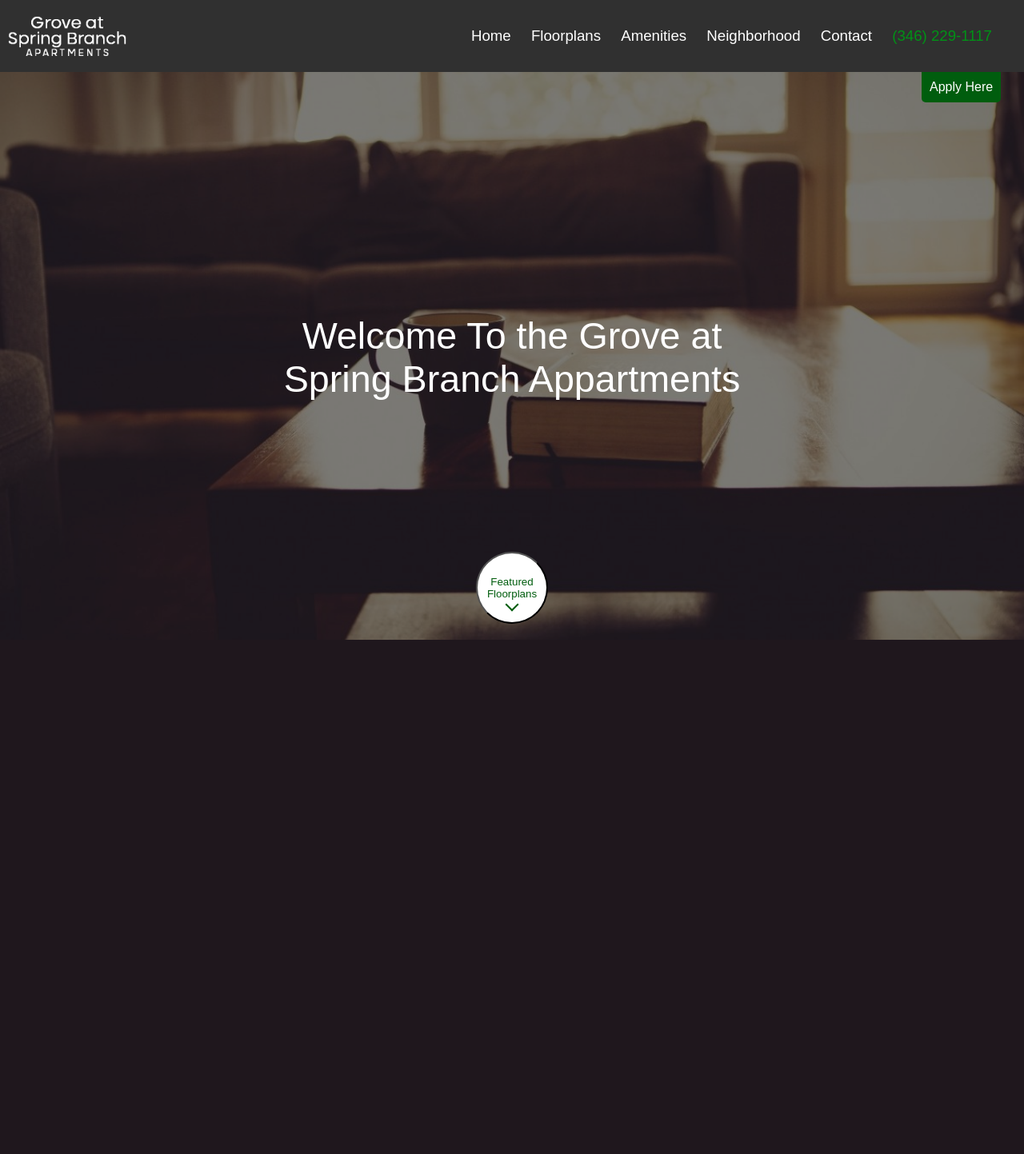
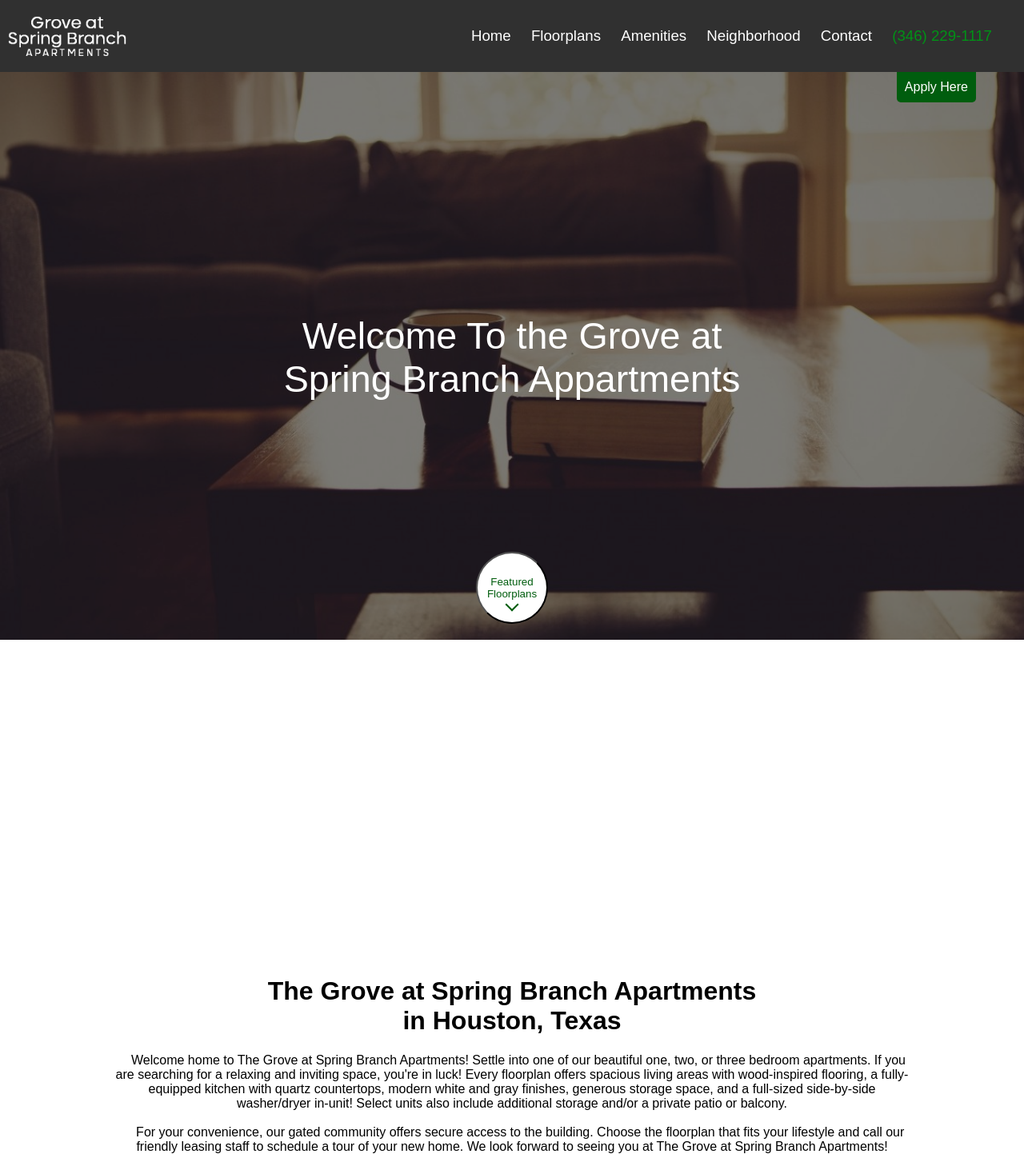
Before and after one commit to thebenjwheat/SeniorProject, a PHP site: page / in a window 1280 px wide. Shown: the whole page at 80% size. Before the commit the page ends 800 px from the top, so only its background shows below. Run offline with PHP 8.4, Linux system fonts and the light colour scheme.

Commit message:
added content

```diff
--- a/index.html
+++ b/index.html
@@ -28,7 +28,9 @@
 			</div>
 		</div>
 		<div id="carousel"></div>
-	</body>
+		<h1 class="content">The Grove at Spring Branch Apartments<br>in Houston, Texas</h1>
+		<p class="content">&emsp;Welcome home to The Grove at Spring Branch Apartments! Settle into one of our beautiful one, two, or three bedroom apartments. If you are searching for a relaxing and inviting space, you're in luck! Every floorplan offers spacious living areas with wood-inspired flooring, a fully-equipped kitchen with quartz countertops, modern white and gray finishes, generous storage space, and a full-sized side-by-side washer/dryer in-unit! Select units also include additional storage and/or a private patio or balcony.<br><br> &emsp; For your convenience, our gated community offers secure access to the building. Choose the floorplan that fits your lifestyle and call our friendly leasing staff to schedule a tour of your new home. We look forward to seeing you at The Grove at Spring Branch Apartments!</p>
+		</body>
 
 
 
--- a/styles/index.css
+++ b/styles/index.css
@@ -55,3 +55,14 @@ body, html{
     width: 10px;
     transform: rotateZ(-135deg);
 }
+#carousel{
+	width:100%;
+	height: 400px;
+}
+.content{
+	width: 80vw;
+	max-width: 1000px;
+	text-align: center;
+	margin-left: auto;
+	margin-right: auto;
+}
--- a/styles/universal.css
+++ b/styles/universal.css
@@ -45,7 +45,7 @@ a:hover, a:visited, a:link, a:active{
 	color: #ffffff;
 	position: fixed;
 	top: 90px;
-	left: 90%;
+	right: 50px;
 }
 #phoneNum{
 	color: #009216;
```
